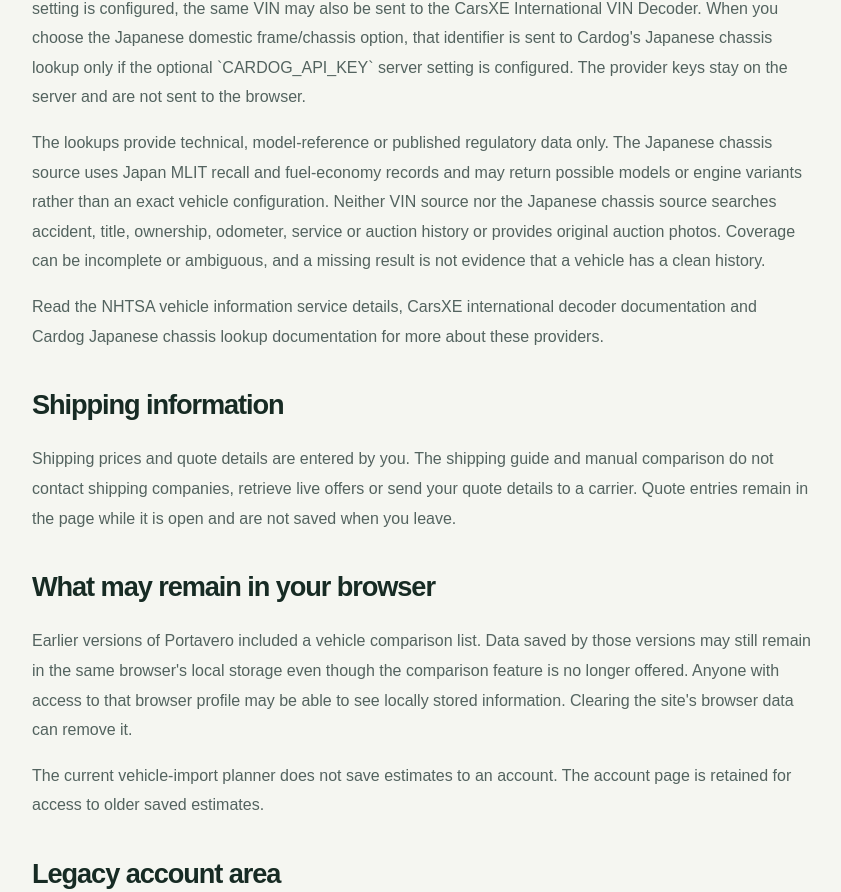
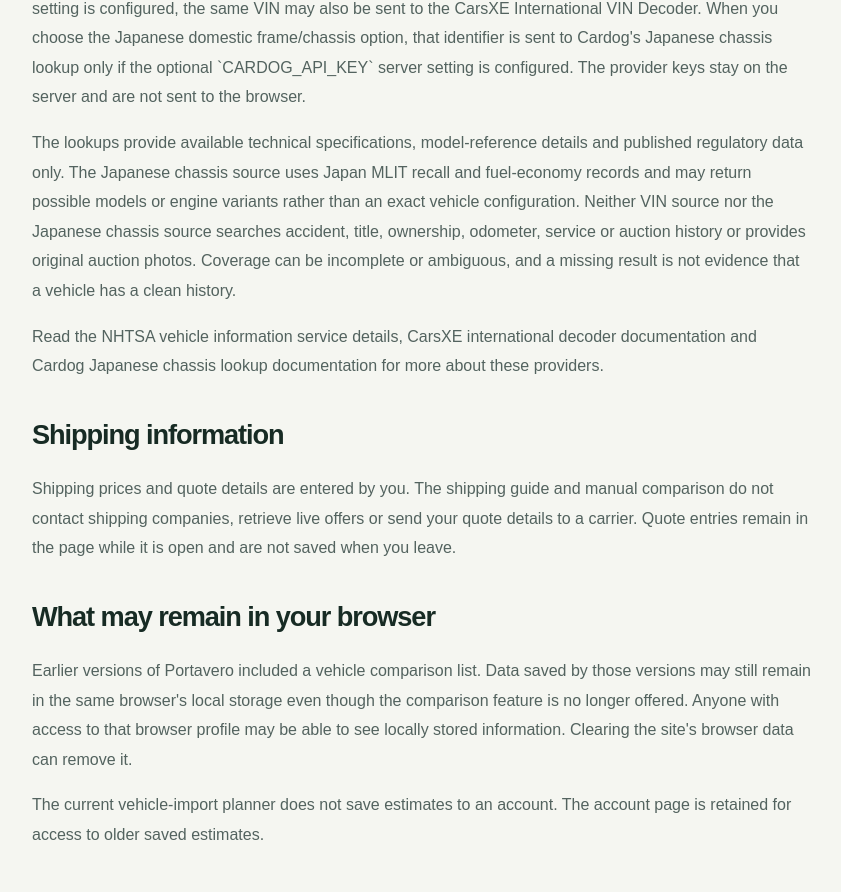
Before and after one commit to GIORGIO2032Q4E/portavero, a Next.js app: page /privacy-policy in a window 1280 px wide. Shown: the part 876-1768 px from the top of the page, without its empty margins (218-1059 px from the left). Built offline with nearby package versions, Linux system fonts and the light colour scheme; no server answers.

Commit message:
Clarify VIN and chassis data types in privacy policy

```diff
--- a/src/app/privacy-policy/page.tsx
+++ b/src/app/privacy-policy/page.tsx
@@ -24,7 +24,7 @@ export default function PrivacyPolicyPage() {
 
           <h2>When you check a VIN</h2>
           <p>When you submit a standard VIN, the browser sends it to the Portavero lookup route. The route validates its format and sends it to the U.S. National Highway Traffic Safety Administration (NHTSA) vehicle information service. If NHTSA leaves important fields blank or is unavailable and the optional `CARSXE_API_KEY` server setting is configured, the same VIN may also be sent to the CarsXE International VIN Decoder. When you choose the Japanese domestic frame/chassis option, that identifier is sent to Cardog's Japanese chassis lookup only if the optional `CARDOG_API_KEY` server setting is configured. The provider keys stay on the server and are not sent to the browser.</p>
-          <p>The lookups provide technical, model-reference or published regulatory data only. The Japanese chassis source uses Japan MLIT recall and fuel-economy records and may return possible models or engine variants rather than an exact vehicle configuration. Neither VIN source nor the Japanese chassis source searches accident, title, ownership, odometer, service or auction history or provides original auction photos. Coverage can be incomplete or ambiguous, and a missing result is not evidence that a vehicle has a clean history.</p>
+          <p>The lookups provide available technical specifications, model-reference details and published regulatory data only. The Japanese chassis source uses Japan MLIT recall and fuel-economy records and may return possible models or engine variants rather than an exact vehicle configuration. Neither VIN source nor the Japanese chassis source searches accident, title, ownership, odometer, service or auction history or provides original auction photos. Coverage can be incomplete or ambiguous, and a missing result is not evidence that a vehicle has a clean history.</p>
           <p>Read the <a href="https://vpic.nhtsa.dot.gov/" target="_blank" rel="noreferrer">NHTSA vehicle information service details</a>, <a href="https://docs.carsxe.com/docs/products/international-vin-decoder" target="_blank" rel="noreferrer">CarsXE international decoder documentation</a> and <a href="https://cardog.app/docs/reference/chassis" target="_blank" rel="noreferrer">Cardog Japanese chassis lookup documentation</a> for more about these providers.</p>
 
           <h2>Shipping information</h2>
```
